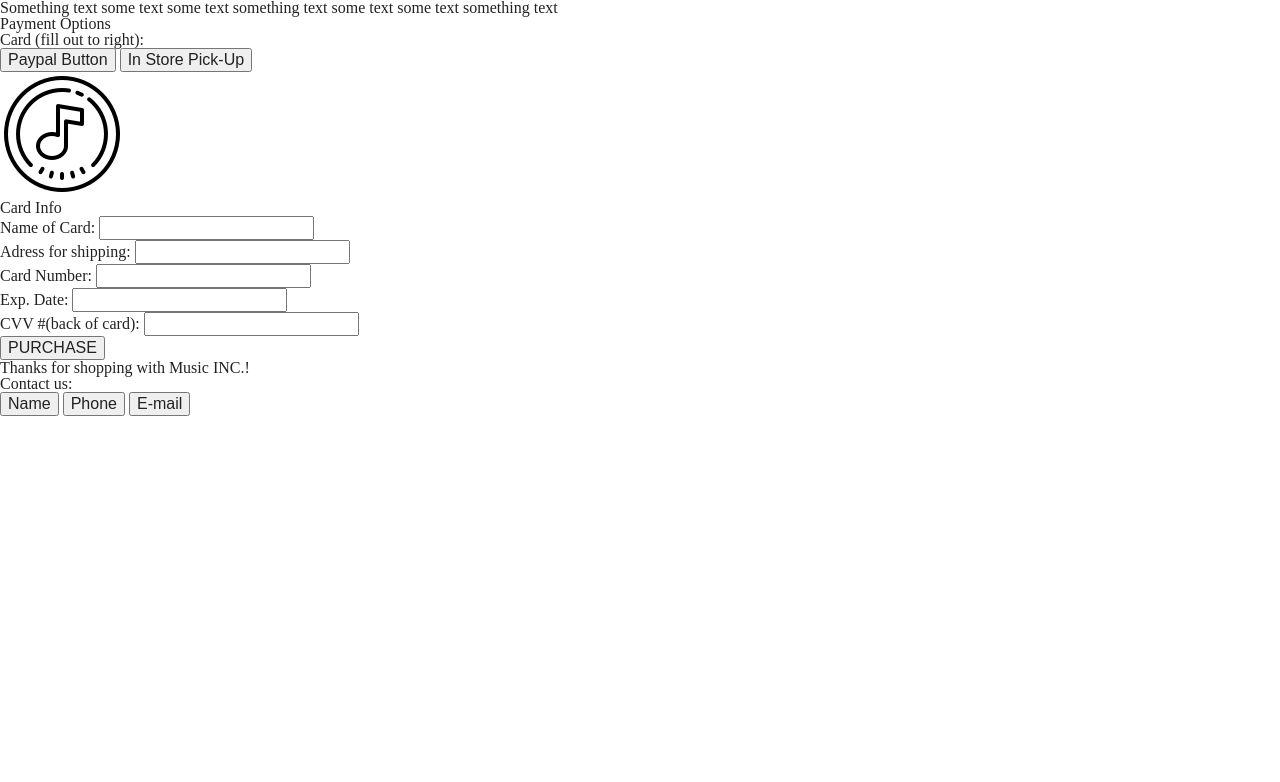
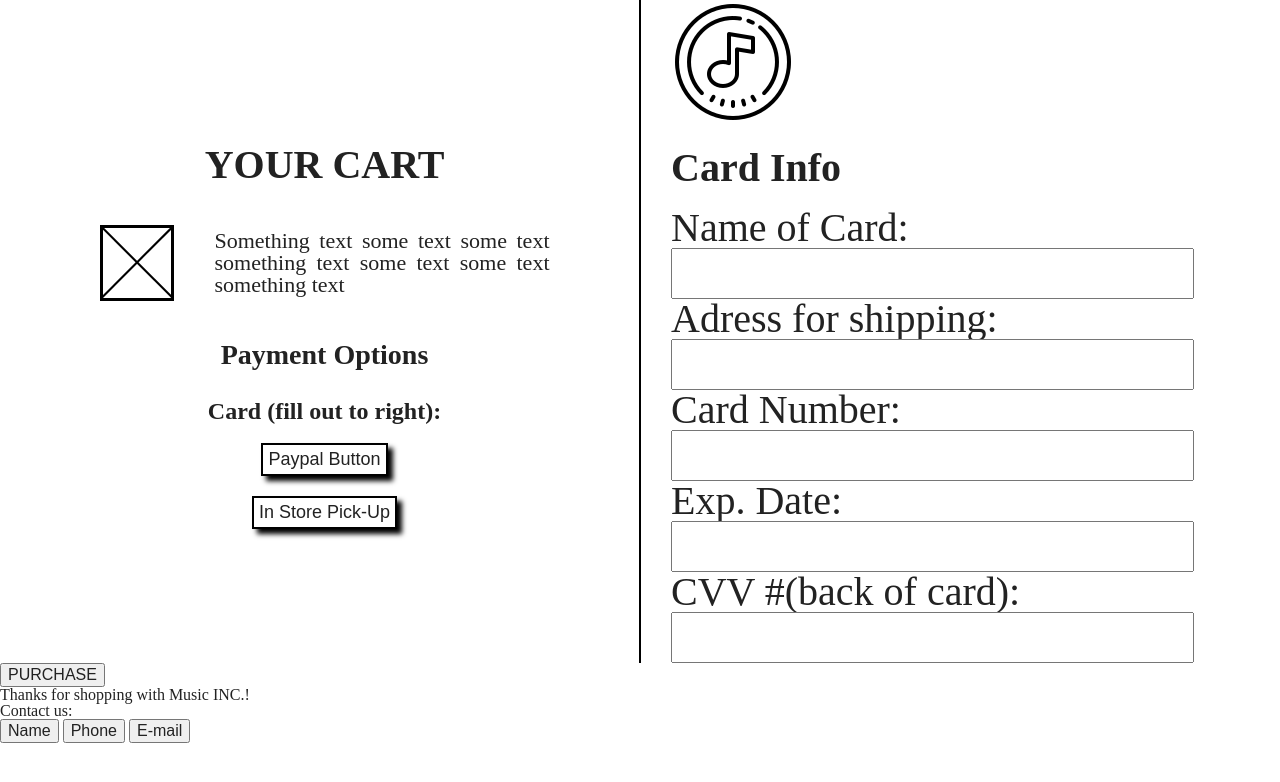
Before and after one commit to juliajulyy/flex-task, a plain HTML site: page index.html in a window 1280 px wide. Drawn offline with Linux system fonts and the light colour scheme.

Commit message:
style cart-order components

```diff
--- a/css/cart.css
+++ b/css/cart.css
@@ -1 +1,94 @@
-.cart {}
+.cart {
+	display: flex;
+	align-items: stretch;
+	font-size: 40px;
+	padding: 0 40px;
+}
+.cart__order {
+	display: flex;
+	flex-direction: column;
+	align-items: center;
+	justify-content: center;
+	border-right: 2px solid black;
+	padding-right: 30px;
+	width: 50%;
+}
+
+.cart__header, .cart__goods,
+.cart__mini-header{
+	margin: 20px 0;
+}
+ .cart__card-options, .cart__button-options {
+ 	margin: 10px 0;
+ }
+
+.cart__header {
+	font-weight: 600;
+}
+
+.cart__goods{
+	display: flex;
+	align-items: center;
+	justify-content: space-between;
+	max-width: 450px;
+}
+
+.cart__square {
+  position:relative;
+  border: 3px solid black;
+  overflow:hidden;
+  height:70px;
+  width:70px;
+}
+
+.in-right, .in-left {
+	position:absolute;
+	background:black;
+	height: 3px;
+}
+
+.in-right {
+	transform:skewY(-45deg);
+	width: 194%;
+}
+
+.in-left {
+	top: 34px;
+  transform:skewY(45deg);
+  width: 102%;
+}
+
+.cart__description {
+	font-size: 0.55em;
+	padding-left: 40px;
+	text-align: justify;
+	width: calc(100% - 110px);
+}
+
+.cart__mini-header {
+	font-size: 0.7em;
+	font-weight: 600;
+}
+.cart__card-options {
+	font-size: 0.6em;
+	font-weight: 600;
+}
+
+.cart__button-options {
+	background: white;
+	border: 2px solid black;
+	box-shadow: 5px 5px 5px black;
+	font-size: 0.45em;
+	padding: 4px 5px;
+	width: auto;
+}
+
+.cart__button-options:hover {
+	box-shadow: none;
+	margin-left: 5px;
+}
+
+.cart__payment {
+	padding-left: 30px;
+	width: 50%;
+}
--- a/index.html
+++ b/index.html
@@ -12,19 +12,22 @@
 	<body>
 
 		<main>
-			<div class="cart">
+			<section class="cart">
 				<div class="cart__order">
-					<h1 class="cart__header"></h1>
+					<h1 class="cart__header">YOUR CART</h1>
 					<div class="cart__goods">
-						<div class="cart__square"></div>
+						<div class="cart__square">
+							<div class="in-right"></div>
+							<div class="in-left"></div>
+						</div>
 						<p class="cart__description">
 							Something text some text some text something text some text some text something text
 						</p>
 					</div>
-					<h4>Payment Options</h4>
-					<p>Card (fill out to right):</p>
-					<button>Paypal Button</button>
-					<button>In Store Pick-Up</button>
+					<h4 class="cart__mini-header">Payment Options</h4>
+					<p class="cart__card-options">Card (fill out to right):</p>
+					<button class="cart__button-options">Paypal Button</button>
+					<button class="cart__button-options">In Store Pick-Up</button>
 				</div>
 				<div class="cart__payment">
 					<img src="img/logo.png">
@@ -51,7 +54,7 @@
 						</div>
 					</form>
 				</div>
-			</div>
+			</section>
 			<div class="purchase">
 				<button>PURCHASE</button>
 				<p>Thanks for shopping with Music INC.!</p>
```
